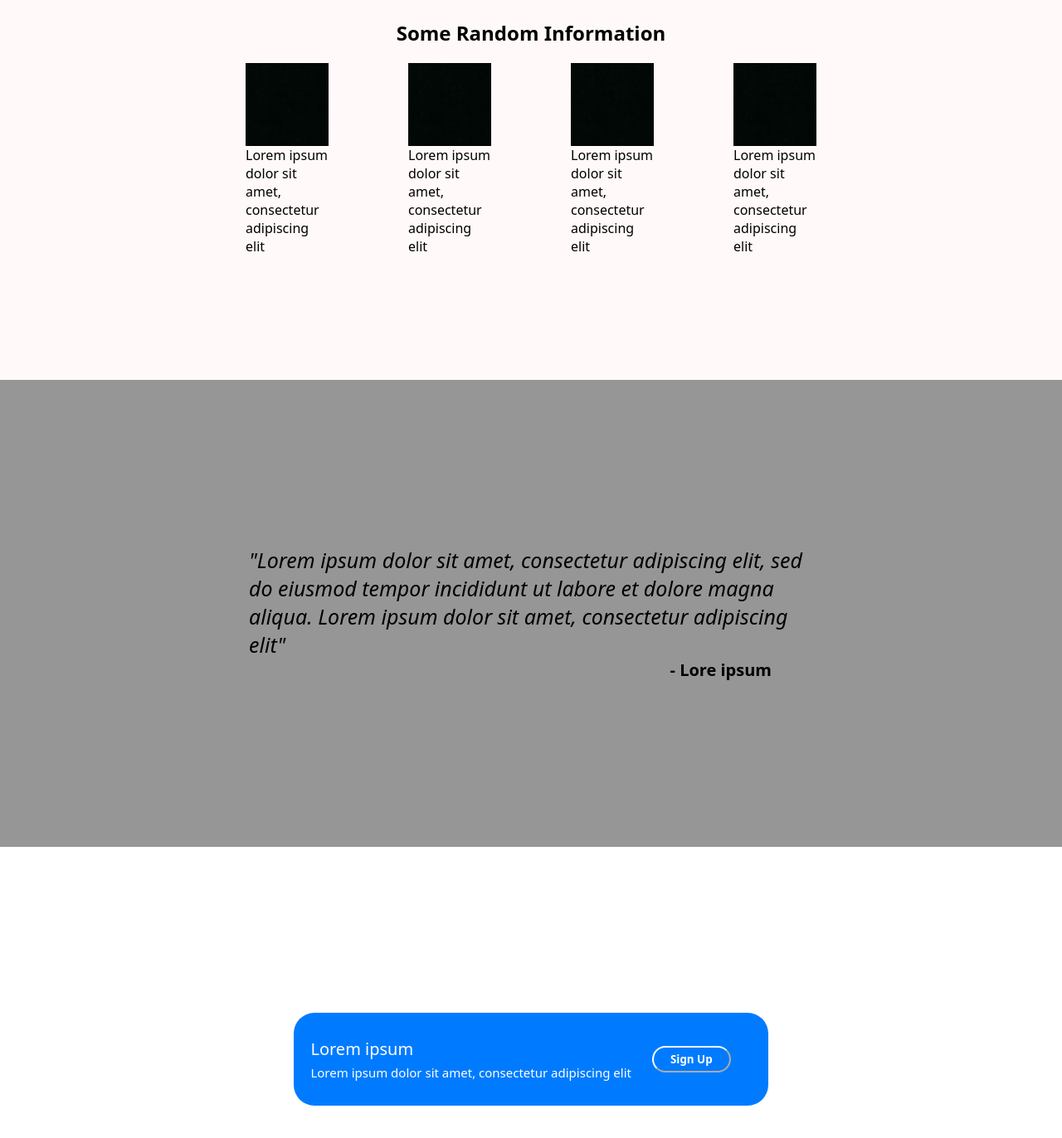
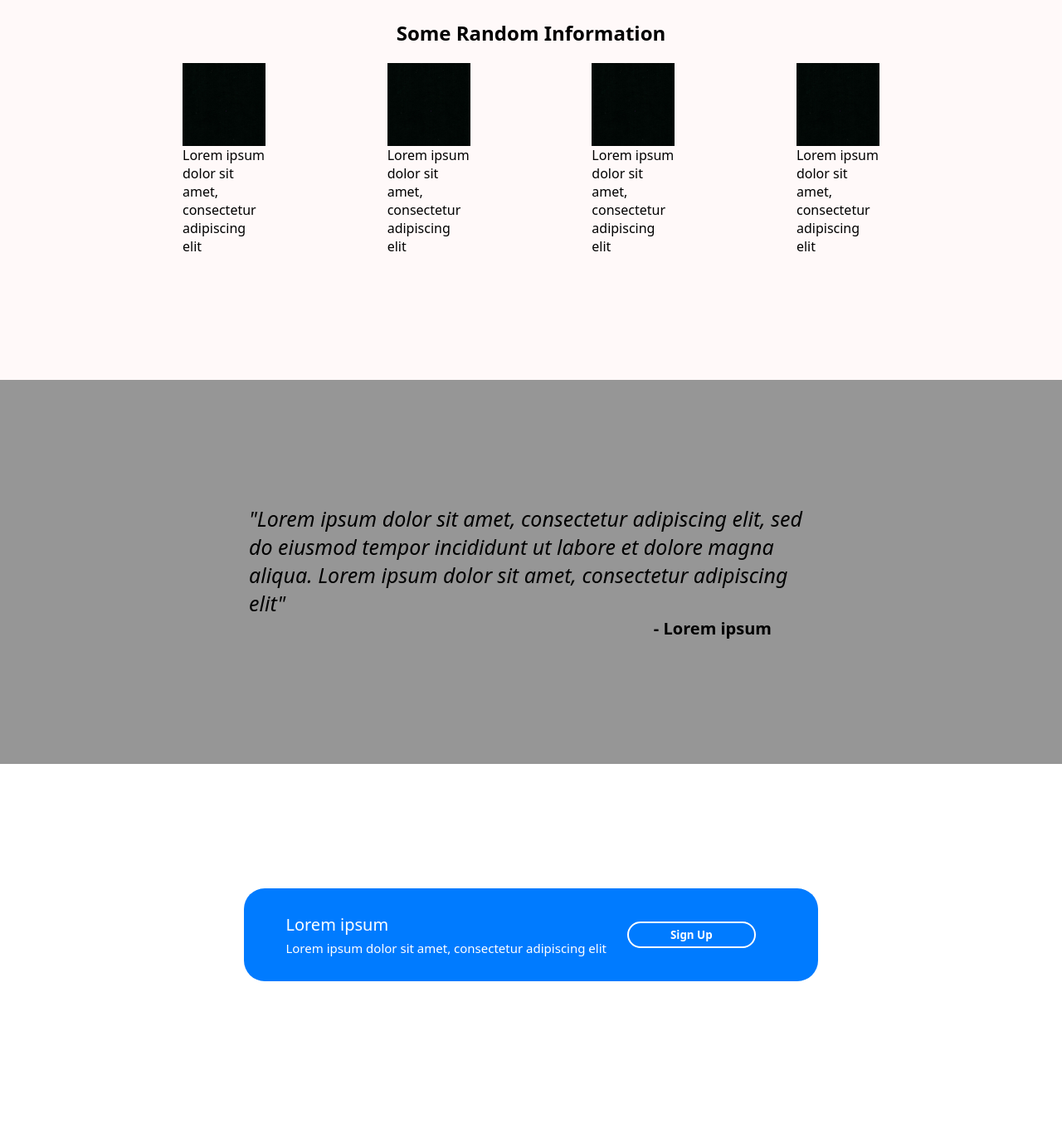
Before and after one commit to DomenicGTH/Landing-Page, a plain HTML site: page index.html in a window 1280 px wide. Shown: the part 508-1880 px from the top of the page at 83% size. After the commit the page ends 1841 px from the top, so only its background shows below. Drawn offline with Linux system fonts and the light colour scheme.

Commit message:
minor visual changes

```diff
--- a/index.html
+++ b/index.html
@@ -56,7 +56,7 @@
     <div class="quote">"Lorem ipsum dolor sit amet, consectetur adipiscing elit,
     sed do eiusmod tempor incididunt ut labore et dolore magna aliqua. Lorem ipsum dolor sit amet,
     consectetur adipiscing elit"</div>
-    <div class="author">- Lore ipsum</div>
+    <div class="author">- Lorem ipsum</div>
     </div>
 
     <div class="fourthsection">
--- a/styles.css
+++ b/styles.css
@@ -32,6 +32,7 @@ a.header-link {
     text-decoration: none;
     color: inherit;
 }
+
 .header-link {
     display: flex;
     align-items: center;
@@ -64,6 +65,7 @@ a.header-link {
 .signup {
     width: 100px;
     height: 30px;
+    margin-top: 5px;
     border-radius: 10px;
     color: rgb(255, 255, 255);
     background-color: rgb(0, 123, 255);
@@ -115,8 +117,9 @@ a.header-link {
 
 .secondcontent {
     display: flex;
-    justify-content: space-evenly;
+    justify-content: space-between;
     flex-basis: 100%;
+    margin: 0px 20px 0px 20px;
 }
 
 .thirdsection {
@@ -126,7 +129,7 @@ a.header-link {
     font-family: system-ui, -apple-system, BlinkMacSystemFont,
     'Segoe UI', Roboto, Oxygen, Ubuntu, Cantarell,
     'Open Sans', 'Helvetica Neue', sans-serif;
-    padding: 200px 300px 200px 300px;
+    padding: 150px 300px 150px 300px;
     background-color: rgb(150, 150, 150);
 }
 
@@ -149,7 +152,7 @@ a.header-link {
 .fourthsection {
     display: flex;
     justify-content: center;
-    padding: 200px 300px;
+    padding: 150px 200px;
     flex-basis: 100%;
     color: white;
     font-family: system-ui, -apple-system, BlinkMacSystemFont,
@@ -161,7 +164,7 @@ a.header-link {
     display: flex;
     align-items: center;
     background-color: rgb(0, 123, 255);
-    padding: 15px 20px;
+    padding: 15px 50px;
     border-radius: 25px;
 }
 
@@ -175,12 +178,11 @@ a.header-link {
 }
 
 .fourblurb {
-
     font-size: 15px;
 }
 
 .foursignup {
-    padding: 5px 20px 5px 20px;
+    padding: 5px 50px 5px 50px;
     margin: 25px;
     background-color: rgb(0, 123, 255);
     font-weight: 700;
@@ -188,4 +190,5 @@ a.header-link {
     color: white;
     border-color: white;
     font-family: inherit;
+    border-style: solid;
 }
```
